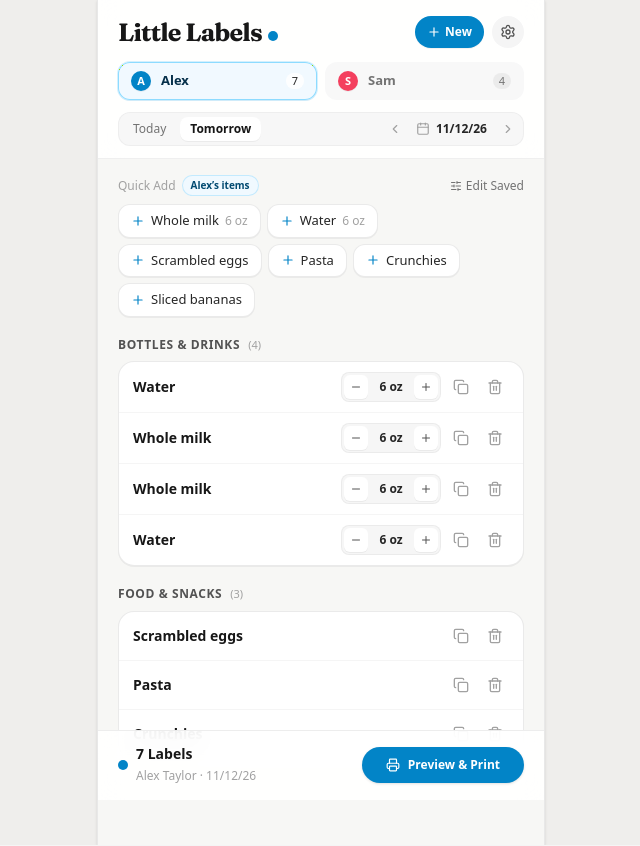
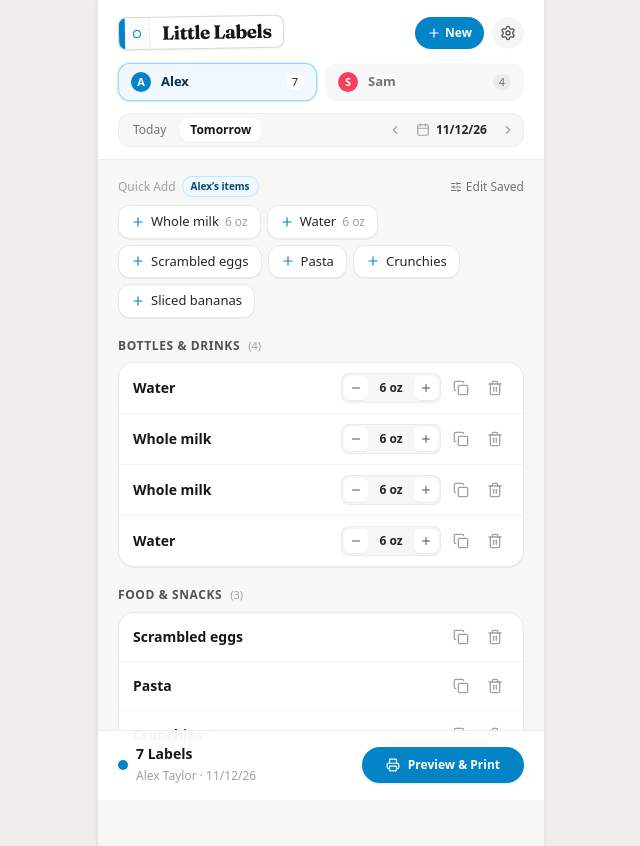
Before and after one commit to natezimm/little-labels, a React (Vite) app: page / in a window 1280 px wide. Shown: the whole page, without its empty margins (319-959 px from the left). Built offline with nearby package versions, Linux system fonts and the light colour scheme.

Commit message:
style: design Little Labels header title as a tactile die-cut label tag

```diff
--- a/src/components/DailyLabelsScreen.tsx
+++ b/src/components/DailyLabelsScreen.tsx
@@ -179,15 +179,24 @@ export const DailyLabelsScreen: React.FC<DailyLabelsScreenProps> = ({
       {/* Clean iOS Header */}
       <header className="bg-white/90 backdrop-blur-md px-5 pt-4 pb-3 border-b border-neutral-200/60 sticky top-0 z-20">
         <div className="flex justify-between items-center mb-3.5">
-          <div className="flex items-baseline gap-1.5">
-            <h1 className="font-brand text-[25px] font-bold tracking-tight text-neutral-900 leading-none">
+          {/* Title styled as a tactile die-cut physical label */}
+          <div className="inline-flex items-center bg-white border border-neutral-300/90 rounded-lg shadow-[0_1px_3px_rgba(0,0,0,0.06)] overflow-hidden -rotate-[1deg] hover:rotate-0 transition-transform duration-200 select-none">
+            {/* Left Child-Colored Accent Band */}
+            <div
+              className="w-1.5 self-stretch transition-colors duration-300"
+              style={{ backgroundColor: activeChild.color }}
+            />
+            {/* Punched Tag Hole & Perforation Stub */}
+            <div className="px-2 py-2 flex items-center border-r border-dashed border-neutral-200/90 bg-neutral-50/50 self-stretch">
+              <span
+                className="w-2 h-2 rounded-full bg-[#F7F7F5] border-[1.5px] transition-colors duration-300"
+                style={{ borderColor: activeChild.color }}
+              />
+            </div>
+            {/* Label Wordmark */}
+            <h1 className="font-brand text-[19px] font-bold tracking-tight text-neutral-900 leading-none px-3 py-1.5">
               Little Labels
             </h1>
-            <span
-              className="w-2.5 h-2.5 rounded-full transition-colors duration-300 shrink-0 mb-0.5"
-              style={{ backgroundColor: activeChild.color }}
-              title={`Active: ${activeChild.firstName}`}
-            />
           </div>
 
           <div className="flex items-center gap-2">
```
